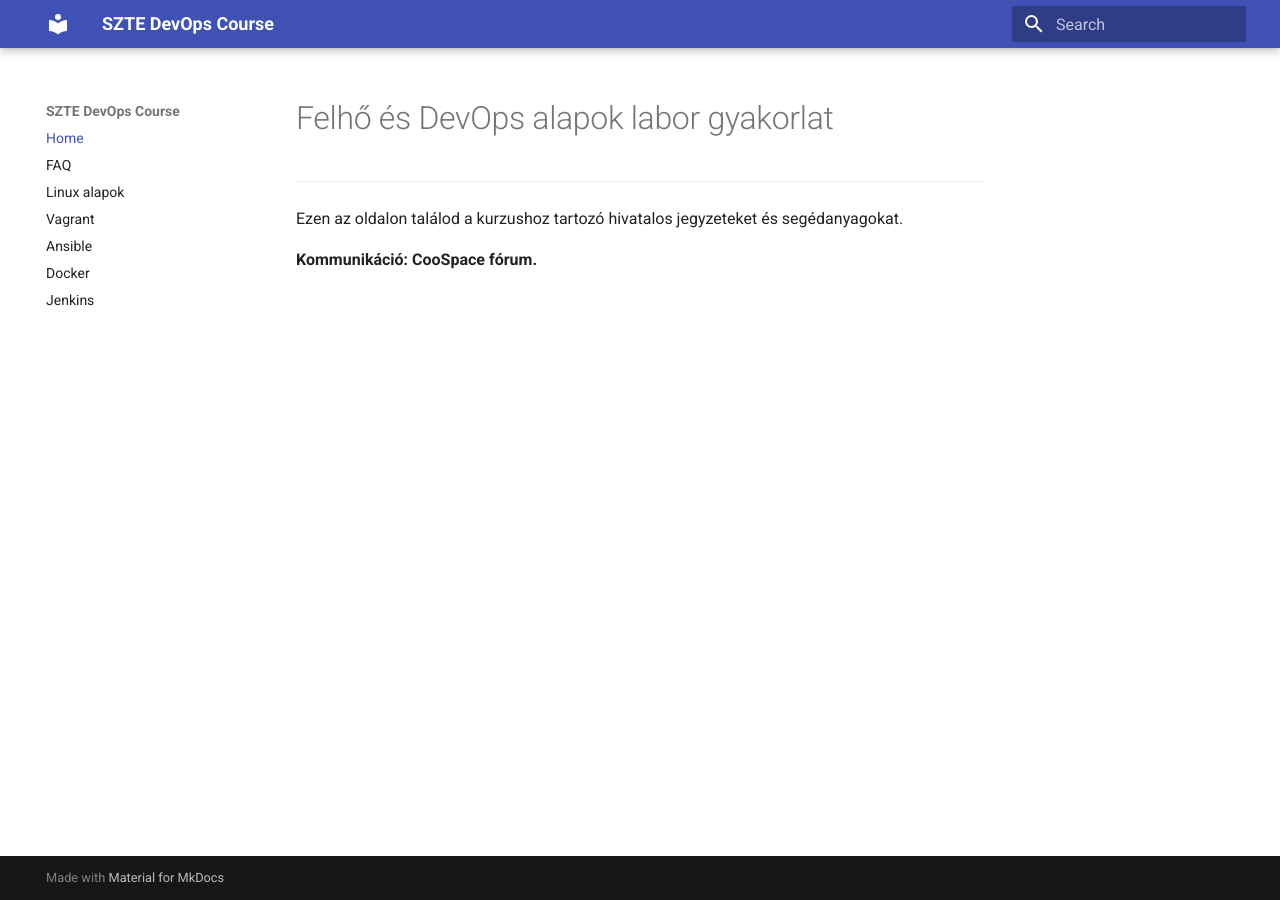
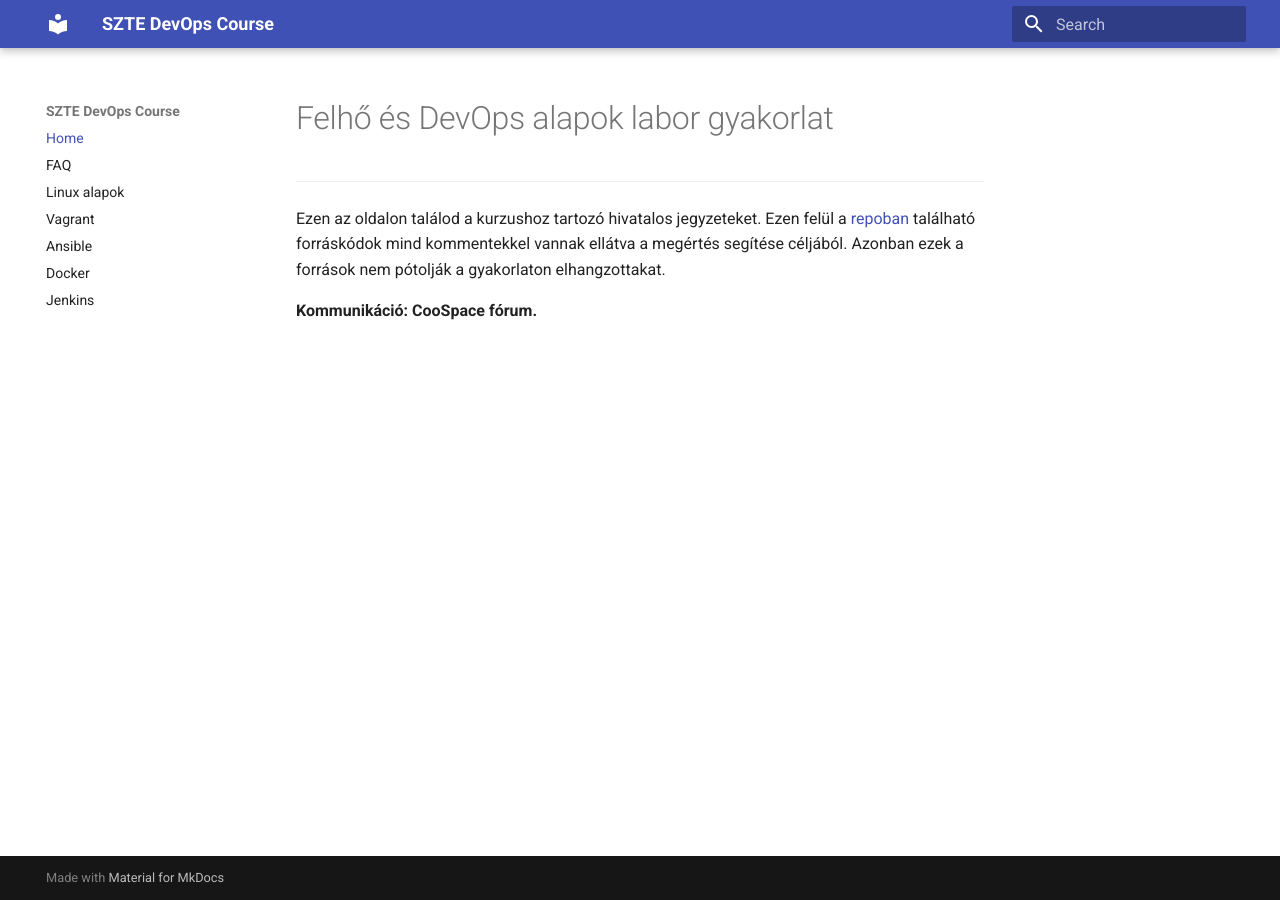
Before and after one commit to Zsomx/devops-course-szte, an MkDocs documentation site: the page built from docs/index.md, in a window 1280 px wide. Built offline with MkDocs 1.6.1 and Material for MkDocs 9.7.7, drawn with Linux system fonts in a browser that asks for light colours.

```diff
--- a/docs/index.md
+++ b/docs/index.md
@@ -1,7 +1,5 @@
 # Felhő és DevOps alapok labor gyakorlat
-
 ---
-
-Ezen az oldalon találod a kurzushoz tartozó hivatalos jegyzeteket és segédanyagokat.
+Ezen az oldalon találod a kurzushoz tartozó hivatalos jegyzeteket. Ezen felül a [repoban](https://github.com/Zsomx/devops-course-szte) található forráskódok mind kommentekkel vannak ellátva a megértés segítése céljából. Azonban ezek a források nem pótolják a gyakorlaton elhangzottakat.
 
 **Kommunikáció: CooSpace fórum.**
```
Also changed, not shown: docs/faq.md (+1 -1 lines).
